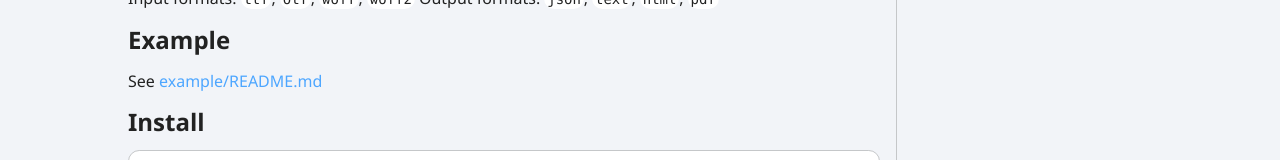
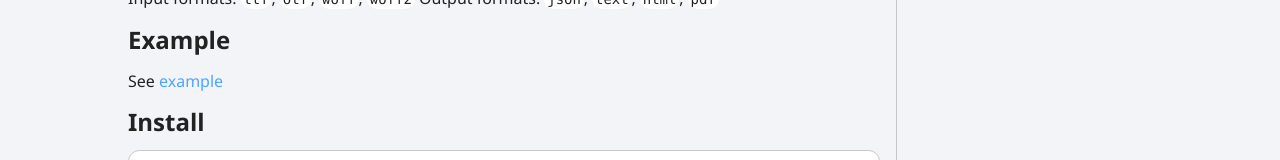
Before and after one commit to JacobLinCool/font-reporter, a plain HTML site: page index.html in a window 1280 px wide. Shown: the part 221-381 px from the top of the page. Drawn offline with Linux system fonts and the light colour scheme.

Commit message:
deploy: 948103c0c95159e2943a296f553124a7277f0134

```diff
--- a/index.html
+++ b/index.html
@@ -21,7 +21,7 @@ Output formats: <code>json</code>, <code>text</code>, <code>html</code>, <code>p
 <a href="#example" id="example" style="color: inherit; text-decoration: none;">
   <h2>Example</h2>
 </a>
-<p>See <a href="example/README.md">example/README.md</a></p>
+<p>See <a href="example">example</a></p>
 
 <a href="#install" id="install" style="color: inherit; text-decoration: none;">
   <h2>Install</h2>
```
